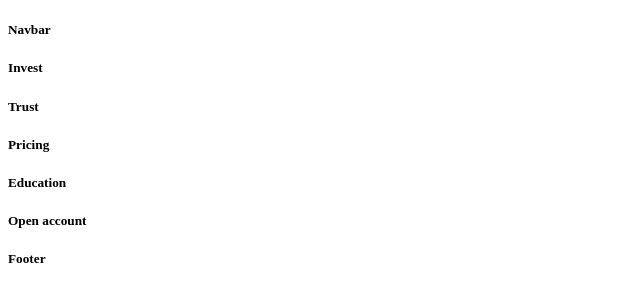
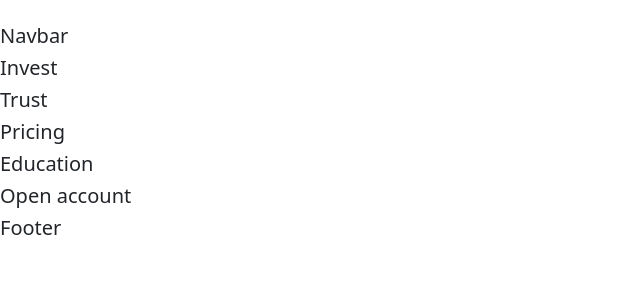
Before and after one commit to bhavy1204/equiNest, a React (Vite) app in the folder Frontend/: page / in a window 1280 px wide. Shown: the top 302 px of the page, without its empty margins (0-640 px from the left). Built offline with nearby package versions, Linux system fonts and the light colour scheme; some icons are missing.

Commit message:
link: bootstrap, Material UI

```diff
--- a/Frontend/index.html
+++ b/Frontend/index.html
@@ -1,12 +1,27 @@
 <!doctype html>
 <html lang="en">
+
 <head>
   <meta charset="UTF-8" />
   <meta name="viewport" content="width=device-width, initial-scale=1.0" />
+  <!-- Bootstrap -->
+  <link rel="stylesheet" href="https://cdn.jsdelivr.net/npm/bootstrap@5.3.3/dist/css/bootstrap.min.css"
+    integrity="sha384-QWTKZyjpPEjISv5WaRU9OFeRpok6YctnYmDr5pNlyT2bRjXh0JMhjY6hW+ALEwIH" crossorigin="anonymous">
+
+  <!-- fontawesome -->
+  <link rel="stylesheet" href="https://cdn.jsdelivr.net/npm/@fortawesome/fontawesome-free@6.6.0/css/fontawesome.min.css"
+    integrity="sha384-NvKbDTEnL+A8F/AA5Tc5kmMLSJHUO868P+lDtTpJIeQdGYaUIuLr4lVGOEA1OcMy" crossorigin="anonymous">
+
   <title>equiNest</title>
 </head>
+
 <body>
   <div id="root"></div>
   <script type="module" src="/src/main.jsx"></script>
+  <!-- bootstrap -->
+  <script src="https://cdn.jsdelivr.net/npm/bootstrap@5.3.3/dist/js/bootstrap.min.js"
+    integrity="sha384-0pUGZvbkm6XF6gxjEnlmuGrJXVbNuzT9qBBavbLwCsOGabYfZo0T0to5eqruptLy"
+    crossorigin="anonymous"></script>
 </body>
+
 </html>
--- a/Frontend/package.json
+++ b/Frontend/package.json
@@ -10,6 +10,10 @@
     "preview": "vite preview"
   },
   "dependencies": {
+    "@emotion/react": "^11.14.0",
+    "@emotion/styled": "^11.14.1",
+    "@mui/icons-material": "^7.2.0",
+    "@mui/material": "^7.2.0",
     "react": "^19.1.0",
     "react-dom": "^19.1.0"
   },
--- a/Frontend/src/landing_page/home/Eductaion.jsx
+++ b/Frontend/src/landing_page/home/Eductaion.jsx
@@ -1,5 +1,6 @@
+
 export default function Education(){
     return(
-        <h5>Education</h5>
+        <h5>Education </h5>
     )
 }
--- a/Frontend/src/landing_page/home/HomePage.jsx
+++ b/Frontend/src/landing_page/home/HomePage.jsx
@@ -5,11 +5,13 @@ import Education from "./Eductaion";
 import Invest from "./Invest";
 import Pricing from "./Pricing";
 import Trust from "./Trust";
+import AccessAlarmIcon from '@mui/icons-material/AccessAlarm';
 
 
 export default function HomePage(){
     return(
         <>
+            <AccessAlarmIcon/>
             <Navbar/>
             <Invest/>
             <Trust/>
```
Also changed, not shown: 1 other file (tests, documents, lock files or other folders). Lines whose indentation alone changed are shown as unchanged.
